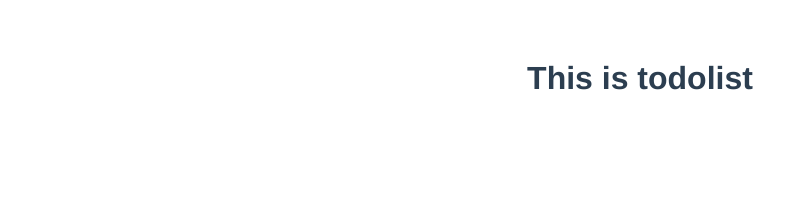
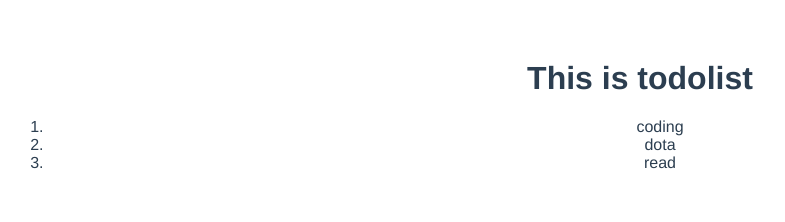
Before and after one commit to Ulez/todolist, a Vue app: page / in a window 1280 px wide. Shown: the top 222 px of the page, without its empty margins (0-785 px from the left). Built offline with nearby package versions, Linux system fonts and the light colour scheme; the HTML template or start-up script is replaced by a standard one.

Commit message:
v-for 显示TODOlist

```diff
--- a/src/App.vue
+++ b/src/App.vue
@@ -1,14 +1,24 @@
 <template>
   <div id="app">
     <h1>{{title}}</h1>
+    <ol>
+      <li v-for="item in items">
+        {{ item.label }}
+      </li>
+    </ol>
   </div>
 </template>
 
 <script>
 export default {
-  data: function(){
-    return{
-      title:'This is todolist'
+  data: function() {
+    return {
+      title: 'This is todolist',
+      items: [
+        { label: 'coding', finished: false },
+        { label: 'dota', finished: true },
+        { label: 'read', finished: false }
+      ]
     }
   }
 }
```
